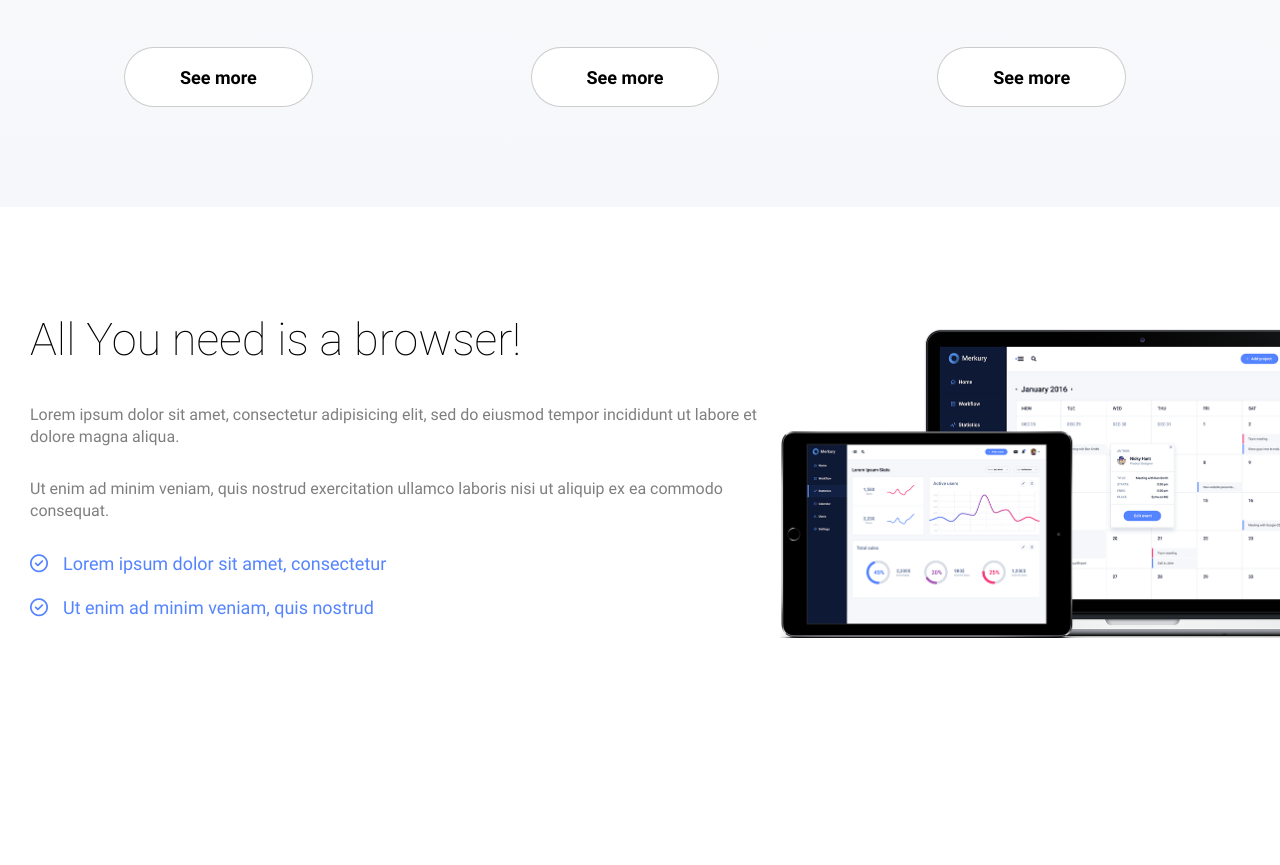
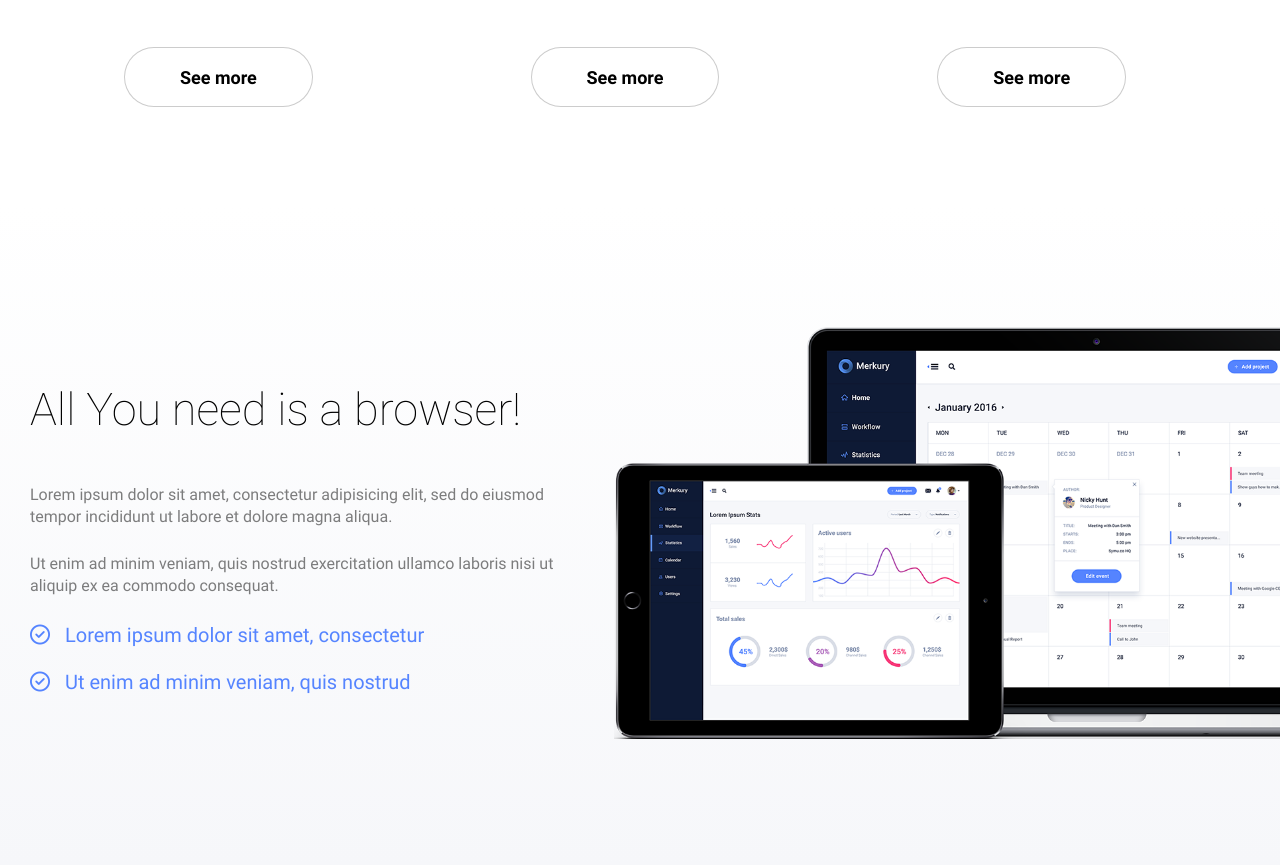
Before and after one commit to bogachenkopetr/merkury, a plain HTML site: page index.html in a window 1280 px wide. Shown: the part 1666-2531 px from the top of the page. Before the commit the page ends 2385 px from the top, so only its background shows below. Drawn offline with nearby package versions, Linux system fonts and the light colour scheme.

Commit message:
внес исправления в секцию browser

```diff
--- a/index.html
+++ b/index.html
@@ -75,6 +75,7 @@
     </section>
 
     <section class="browser">
+        <div class="browser_wrapper">
             <div class="section_inner">
                 <div class="browser_list">
                     <h2>All You need is a browser!</h2>
@@ -84,6 +85,7 @@
                         <li><i class="far fa-check-circle"></i>Lorem ipsum dolor sit amet, consectetur</li>
                         <li><i class="far fa-check-circle"></i>Ut enim ad minim veniam, quis nostrud</li>
                     </ul>
+                </div>
             </div>
         </div>
     </section>
--- a/scss/browser.scss
+++ b/scss/browser.scss
@@ -1,28 +1,40 @@
 .browser {
+    background: linear-gradient(to bottom, $white, $dark-white);
+}
+
+.browser_wrapper {
     padding: 50px 0 300px;
     background-image: url(../img/tablets.png);
     background-size: 350px;
     background-repeat: no-repeat;
-    background-position: right 90%;
+    background-position: right 0 bottom 50px;
 
     @media screen and (min-width: 768px) {
-        padding: 70px 0 400px;
-        background-size: 450px;
+        padding-top: 70px;
+        background-size: 48%;
+        background-position: right 0 bottom 70px;
     }
 
     @media screen and (min-width: 992px) {
-        padding: 100px 0 100px;
-        background-size: 500px;
-        background-position: right 60%;
+        padding: 100px 0 150px;
+        background-position: right 0 top 120px;
     }
 
-    @media screen and (min-width: 1400px) {
-        padding: 200px 0 170px;
-        background-size: 750px;
+    @media screen and (min-width: 1200px) {
+        padding: 170px 0;
+        background-size: 52%;
     }
 }
 
 .browser_list {
+    @media screen and (min-width: 992px) {
+        width: 50%;
+    }
+
+    @media screen and (min-width: 1200px) {
+        width: 45%;
+    }
+
     h2 {
         color: $black;
         text-align: center;
@@ -31,18 +43,16 @@
         margin-bottom: 20px;
 
         @media screen and (min-width: 768px) {
-            text-align: left;
-            margin-bottom: 40px;
+            margin-bottom: 30px;
         }
 
         @media screen and (min-width: 992px) {
-            font-size: 45px;
-            margin-bottom: 35px;
+            text-align: left;
         }
 
-        @media screen and (min-width: 1400px) {
-            font-size: 60px;
-            margin-bottom: 55px;
+        @media screen and (min-width: 1200px) {
+            font-size: 45px;
+            margin-bottom: 45px;
         }
     }
 
@@ -51,23 +61,18 @@
         color: $black;
         opacity: 0.5;
         margin-bottom: 25px;
-
-        @media screen and (min-width: 768px) {
-            margin-bottom: 30px;
-            padding-right: 200px;
-        }
-
-        @media screen and (min-width: 992px) {
-            padding-right: 480px;
-        }
-
-        @media screen and (min-width: 1400px) {
-            padding-right: 830px;
-        }
     }
 }
 
 .items {
+    @media screen and (min-width: 768px) {
+        width: 50%;
+    }
+
+    @media screen and (min-width: 992px) {
+        width: 100%;
+    }
+
     li {
         list-style: none;
         font: normal 18px 'roboto';
@@ -78,9 +83,8 @@
             margin: 0 0 20px;
         }
 
-        @media screen and (min-width: 1400px) {
-            font-size: 22px;
-            margin: 20px 0 35px;
+        @media screen and (min-width: 1200px) {
+            font-size: 20px;
         }
 
         &:last-child {
--- a/scss/features.scss
+++ b/scss/features.scss
@@ -1,5 +1,5 @@
 .features {
-    background: linear-gradient($white, $dark-white);
+    background: linear-gradient($white);
     padding-top: 100px;
 
     @media screen and (min-width: 992px) {
```
Also changed, not shown: css/style.css, img/Graph-drag_drop.png (added), img/Grid-drag_drop.png (added). Lines whose indentation alone changed are shown as unchanged.
